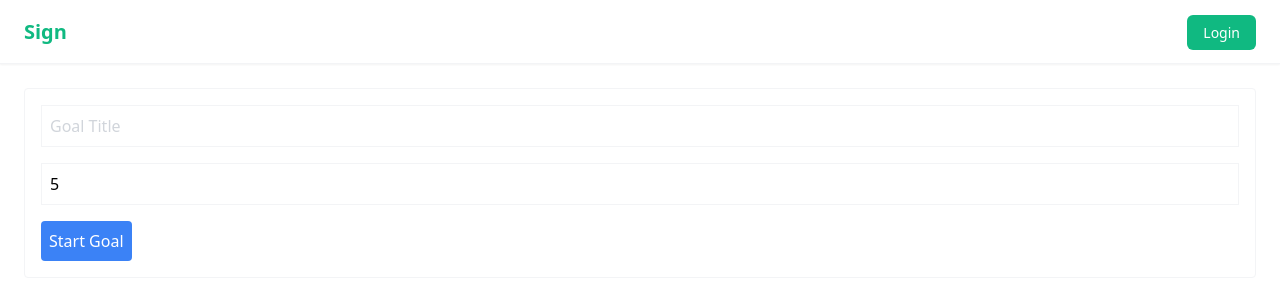
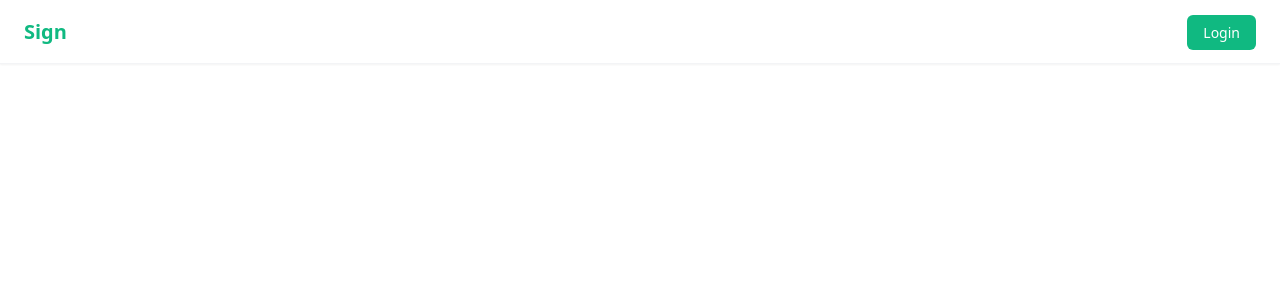
Before and after one commit to Raina-Moon/mini-goal-project, a Next.js app in the folder frontend/: page /dashboard/1 in a window 1280 px wide. Shown: the top 300 px of the page. Built offline with nearby package versions, Linux system fonts and the light colour scheme.

Commit message:
♻️ refactor: Simplify Dashboard component by removing goal fetching logic and GoalForm integration

```diff
--- a/frontend/src/app/dashboard/[userId]/page.tsx
+++ b/frontend/src/app/dashboard/[userId]/page.tsx
@@ -1,31 +1,11 @@
 "use client";
 
-import { useEffect, useState } from "react";
-import { getGoals, getStoredUserId } from "@/utils/api";
-import GoalForm from "@/app/dashboard/GoalForm";
+
 
 const Dashboard = () => {
-    const [goals, setGoals] = useState([]);
-
-    const userId = getStoredUserId();
-
-    const fetchGoals = async () => {
-        if (!userId) return;
-        try {
-          const data = await getGoals(userId);
-          setGoals(data);
-        } catch (err) {
-          console.error("Failed to load goals", err);
-        }
-      };
-
-    useEffect(() => {
-    fetchGoals();
-  }, [userId]);
 
     return (
         <div className="p-6">
-            <GoalForm onGoalCreated={fetchGoals} />
         </div>
     );
 };
```
